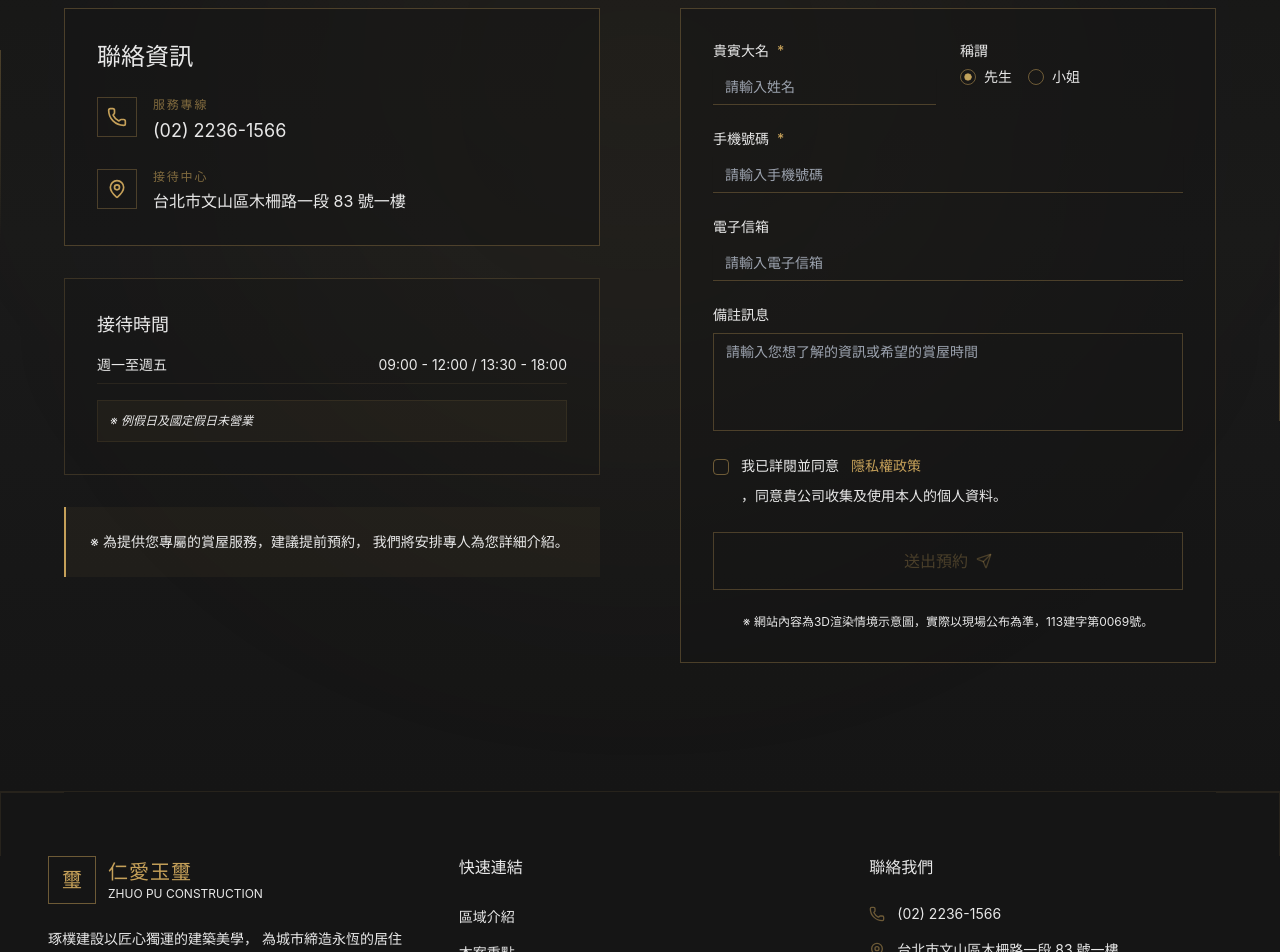
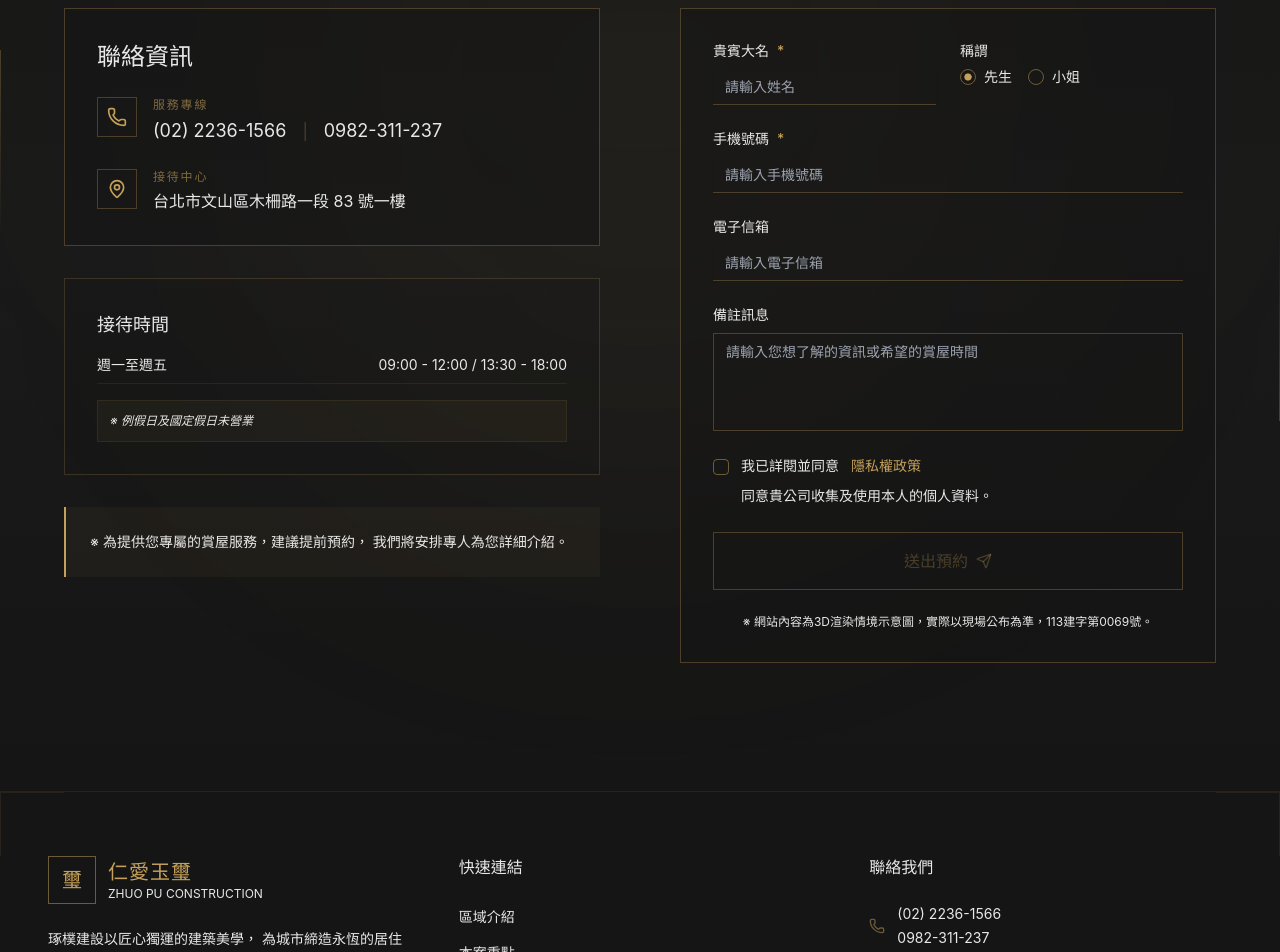
Before and after one commit to a23051886/JRY_2026, a React (Vite) app: page / in a window 1280 px wide. Shown: the part 8380-9332 px from the top of the page. Built offline with nearby package versions, Linux system fonts and the light colour scheme.

Commit message:
Force sync: Update contact phones and website title

```diff
--- a/index.html
+++ b/index.html
@@ -1,16 +1,14 @@
 <!doctype html>
-<html lang="en">
+<html lang="zh-TW">
   <head>
     <meta charset="UTF-8" />
     <meta name="viewport" content="width=device-width, initial-scale=1.0" />
     <meta name="google-site-verification" content="W-sNwnq9gzrHNVFZfQBUgi86B-UDutO302g1RkALDX8" />
-    <title>仁愛玉璽</title>
-
-    <!-- SEO & Social Sharing -->
-    <meta name="description" content="仁愛玉璽｜大安區延吉街電梯兩房雙拼，訂簽3%，大安之星優選地段。預計完工日：2029年2月7日。" />
-    <meta name="keywords" content="仁愛玉璽,電梯兩房,大安區預售屋,台北建案,仁愛圓環,國父紀念館站,信義安和站,琢樸建設" />
-    <meta property="og:title" content="仁愛玉璽 - 大安區電梯兩房精品宅" />
-    <meta property="og:description" content="訂簽3%，仁愛圓環延吉街電梯兩房雙拼。預計完工：2029年2月7日。" />
+    <title>仁愛玉璽｜電梯兩房・琢樸建設</title>
+    <meta name="description" content="仁愛玉璽｜大安區延吉街電梯兩房雙拼，靜謐地段精品住宅。預約賞屋：(02) 2236-1566 / 0982-311-237。訂簽3%，大安區圓環延吉街土地。預計完工日：2029年2月7日。" />
+    <meta name="keywords" content="仁愛玉璽,電梯兩房,大安區預售屋,台北建案,琢樸建設,仁愛圓環,延吉街精品宅,2029完工,大安區精品宅" />
+    <meta property="og:title" content="仁愛玉璽｜電梯兩房・琢樸建設" />
+    <meta property="og:description" content="預約賞屋：(02) 2236-1566 / 0982-311-237。大安區延吉街靜謐地段，電梯兩房雙拼精品宅。預計完工日：2029年2月7日。" />
     <meta property="og:image" content="https://jry-zhuopu.netlify.app/og-image.png" />
     <meta property="og:url" content="https://jry-zhuopu.netlify.app" />
     <meta property="og:type" content="website" />
@@ -26,7 +24,7 @@
     {
       "@context": "https://schema.org",
       "@type": "RealEstateListing",
-      "name": "仁愛玉璽 (Renai Jade)",
+      "name": "仁愛玉璽｜電梯兩房・琢樸建設",
       "description": "位於大安區核心，延吉街靜謐地段的精品電梯兩房，雙捷中心優勢。",
       "url": "https://jry-zhuopu.netlify.app",
       "address": {
--- a/src/components/Footer.tsx
+++ b/src/components/Footer.tsx
@@ -59,7 +59,10 @@ export const Footer = () => {
             <ul className="space-y-4">
               <li className="flex items-center gap-3 text-text-secondary text-sm">
                 <Phone className="w-4 h-4 text-gold/50" />
-                <span>(02) 2236-1566</span>
+                <div className="flex flex-col gap-1">
+                  <span>(02) 2236-1566</span>
+                  <span>0982-311-237</span>
+                </div>
               </li>
               <li className="flex items-start gap-3 text-text-secondary text-sm">
                 <MapPin className="w-4 h-4 text-gold/50 mt-0.5" />
--- a/src/sections/Contact.tsx
+++ b/src/sections/Contact.tsx
@@ -105,7 +105,11 @@ export const Contact = () => {
                   </div>
                   <div>
                     <span className="text-gold/60 text-xs tracking-[0.15em] block mb-1">服務專線</span>
-                    <span className="text-text-primary text-lg">(02) 2236-1566</span>
+                    <div className="flex flex-col sm:flex-row sm:items-center gap-2 sm:gap-4">
+                      <span className="text-text-primary text-lg">(02) 2236-1566</span>
+                      <span className="hidden sm:block text-gold/30">|</span>
+                      <span className="text-text-primary text-lg">0982-311-237</span>
+                    </div>
                   </div>
                 </div>
 
@@ -268,7 +272,7 @@ export const Contact = () => {
                   <Label htmlFor="agree" className="text-text-secondary text-sm cursor-pointer leading-relaxed flex items-center flex-wrap">
                     我已詳閱並同意
                     <button type="button" onClick={() => setShowPrivacy(true)} className="text-gold hover:underline mx-1">隱私權政策</button>
-                    ，同意貴公司收集及使用本人的個人資料。
+                    同意貴公司收集及使用本人的個人資料。
                   </Label>
                 </div>
 
```
